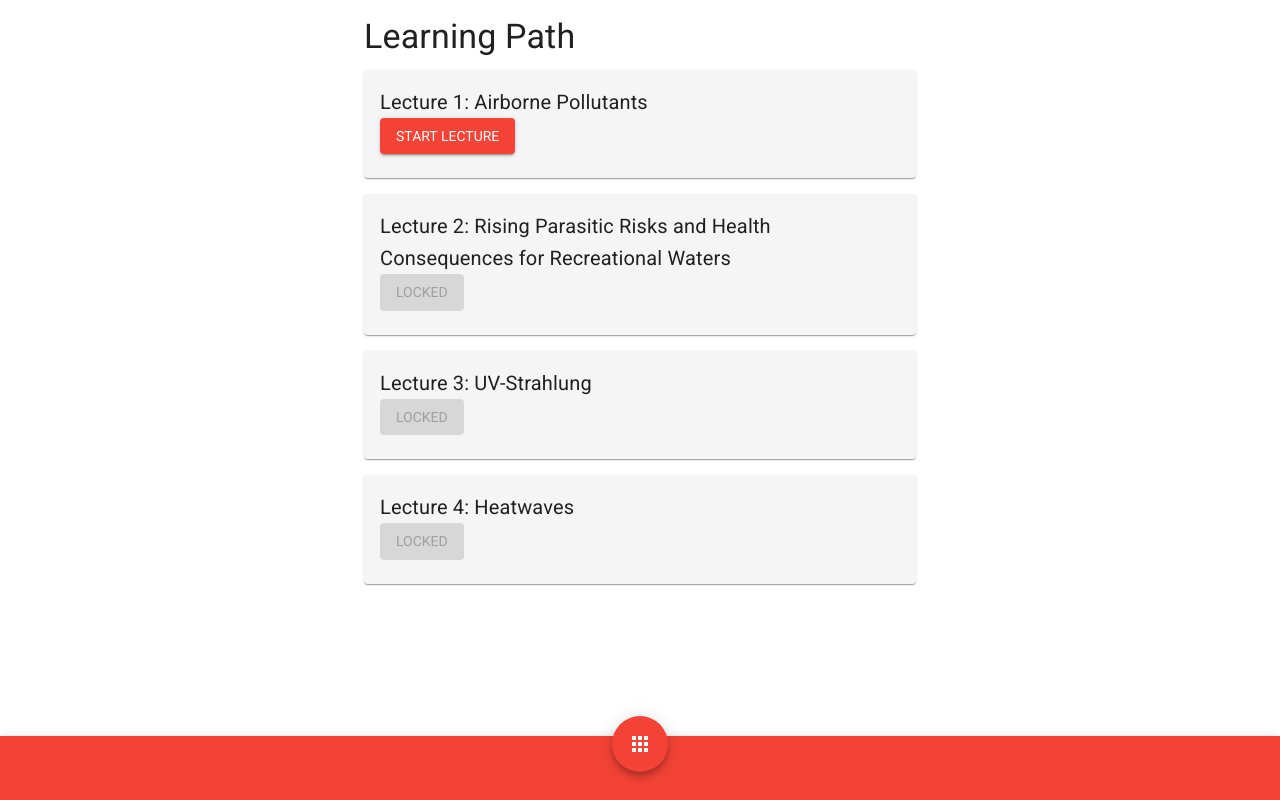
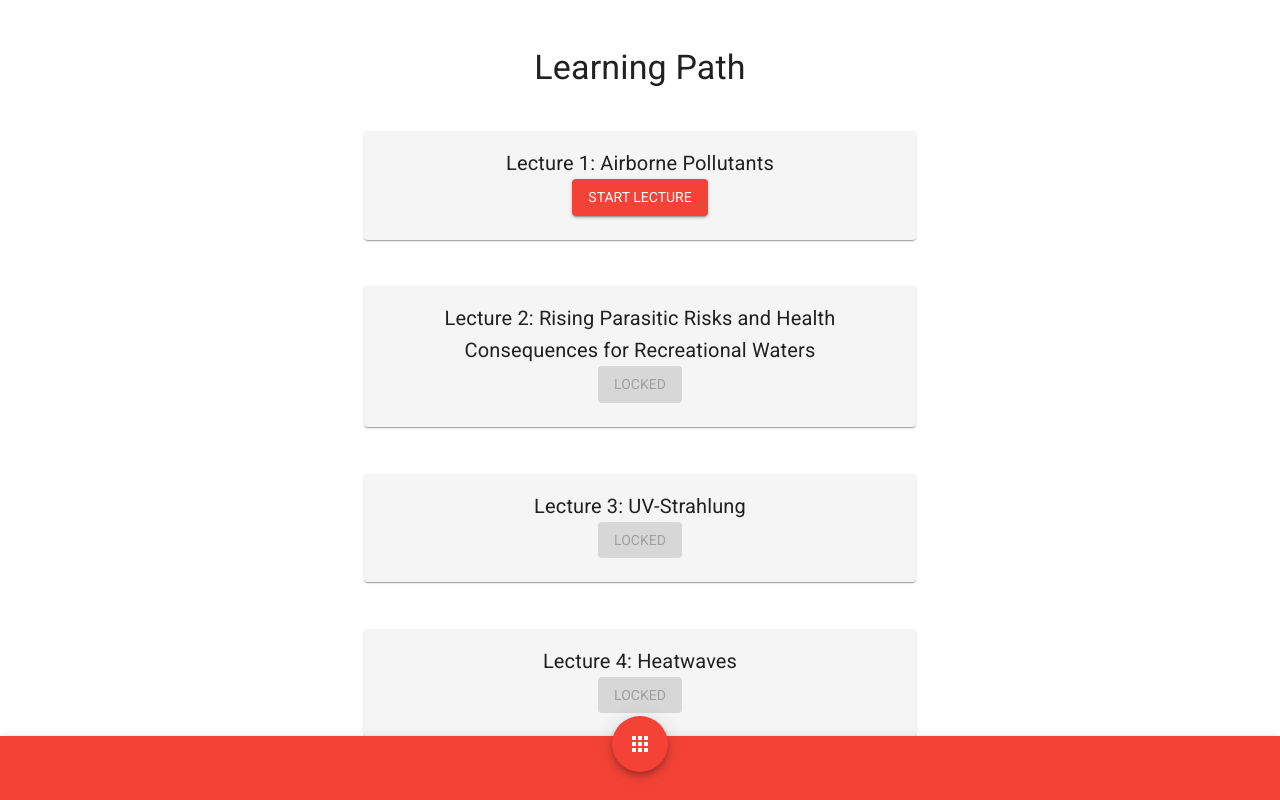
Before and after one commit to sky-ash/heatpath, a React (Vite) app: page /heatpath/path in a window 1280 px wide. Built offline with nearby package versions, Linux system fonts and the light colour scheme.

Commit message:
path layout pt 1

```diff
--- a/src/pages/Path.jsx
+++ b/src/pages/Path.jsx
@@ -36,10 +36,21 @@ export default function Path() {
   return (
 
     // MUI Container Component for Styling
-    <Container maxWidth="sm" className="container">
+    <Container maxWidth="sm"
+               className="container"
+               sx={{ display: 'flex',
+                     flexDirection: 'column',
+                     height: '100vh',
+                     textAlign: 'center',
+                     justifyContent: 'space-evenly', // 'space-between', 'space-around'
+               }}>
 
-      {/* Heading */}
-      <Typography variant="h4" gutterBottom>
+      <Typography variant="h4" gutterBottom
+                  sx={{
+                    position: 'relative',
+                    top: '0',
+                  }}
+                  >
         Learning Path
       </Typography>
 
```
